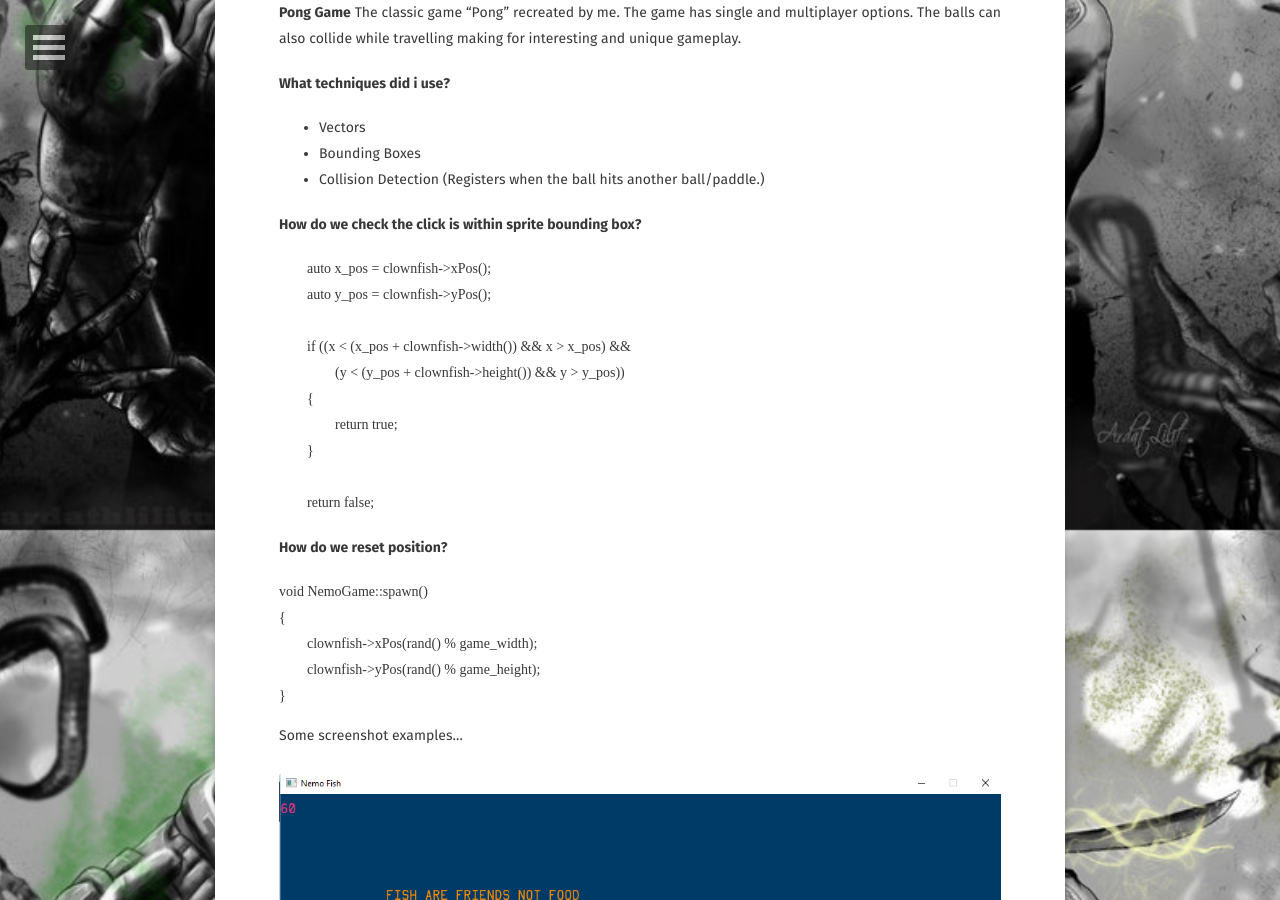
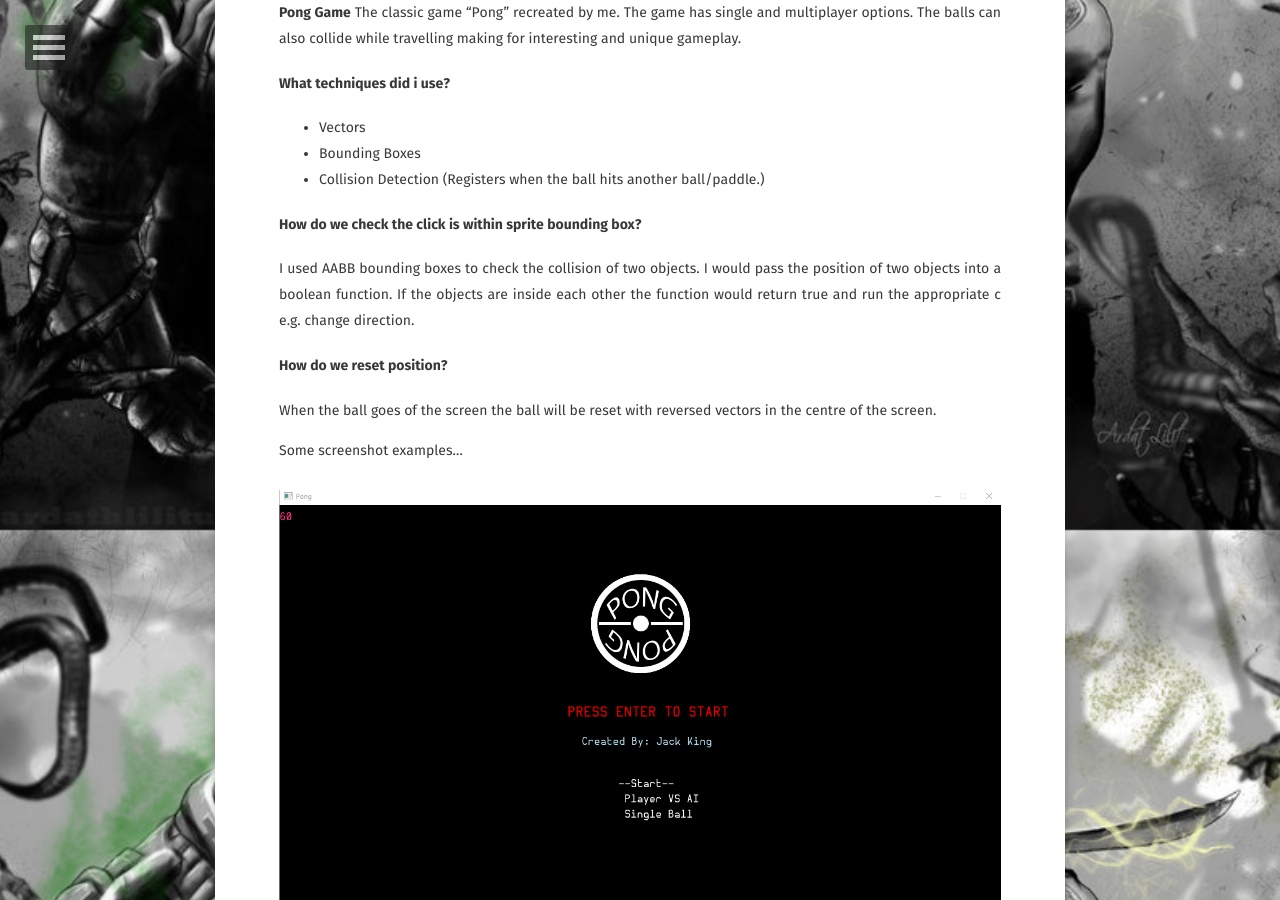
Before and after one commit to jack-king1/jack-king1.github.io, a Jekyll site: the page built from _posts/2018-08-13-PongGame.md, in a window 1280 px wide and 900 px high, scrolled down 370 px. Built offline with Jekyll 4.4.1, drawn with Linux system fonts in a browser that asks for light colours; some web fonts are replaced.

Commit message:
Update 2018-08-13-PongGame.md

````diff
--- a/_posts/2018-08-13-PongGame.md
+++ b/_posts/2018-08-13-PongGame.md
@@ -22,33 +22,21 @@ published: true
 
 
 #### How do we check the click is within sprite bounding box?
-```C++
-	auto x_pos = clownfish->xPos();
-	auto y_pos = clownfish->yPos();
+I used AABB bounding boxes to check the collision of two objects. I would pass the position of two objects into a boolean function. If the objects are inside each other the function would return true and run the appropriate c e.g. change direction.
 
-	if ((x < (x_pos + clownfish->width()) && x > x_pos) &&
-		(y < (y_pos + clownfish->height()) && y > y_pos))
-	{
-		return true;
-	}
-
-	return false;
-```
 
 #### How do we reset position?
-~~~ C++
-void NemoGame::spawn()
-{
-	clownfish->xPos(rand() % game_width);
-	clownfish->yPos(rand() % game_height);
-}
-~~~
+When the ball goes of the screen the ball will be reset with reversed vectors in the centre of the screen.
 
 Some screenshot examples...
 <figure>
-<a><img src="https://raw.githubusercontent.com/jack-king1/jack-king1.github.io/master/assets/img/NemoGame_LoadScreen.PNG?token=AexHW6x8LH4ApygCH3MKyqveXdAS1AaLks5asDfhwA%3D%3D"></a>
+<a><img src="https://raw.githubusercontent.com/jack-king1/jack-king1.github.io/master/assets/img/pong_main_menu.PNG?token=AexHW6RXCyC29X9acH569SGx-J6QkR0Mks5asTcNwA%3D%3D"></a>
 </figure>
 
 <figure>
 <a><img src="https://raw.githubusercontent.com/jack-king1/jack-king1.github.io/master/assets/img/Pong_GamePlay.PNG?token=AexHW_cfvohQNErX0w6zaH5Cnq7zCCYTks5asTjAwA%3D%3D"></a>
 </figure>
+
+<figure>
+<a><img src="https://raw.githubusercontent.com/jack-king1/jack-king1.github.io/master/assets/img/Pong_LoseState.PNG?token=AexHW8WcZ28lMGTOF63wdoIfFejyDbjHks5asUJNwA%3D%3D"></a>
+</figure>
````
